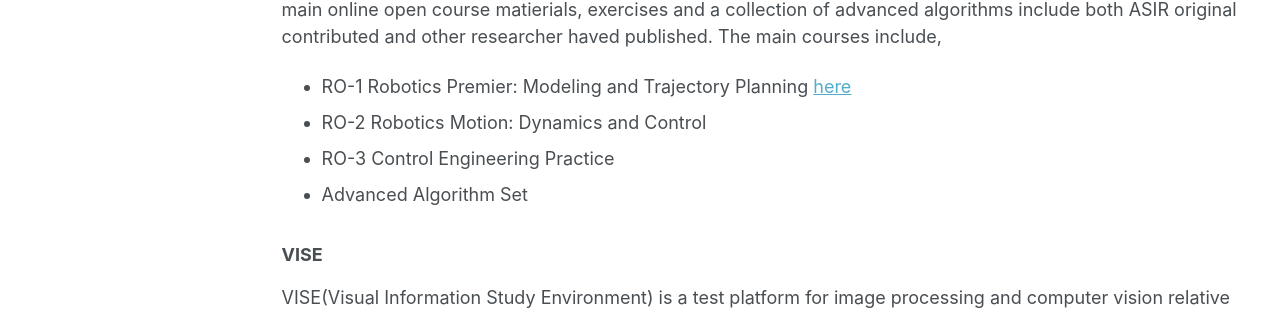
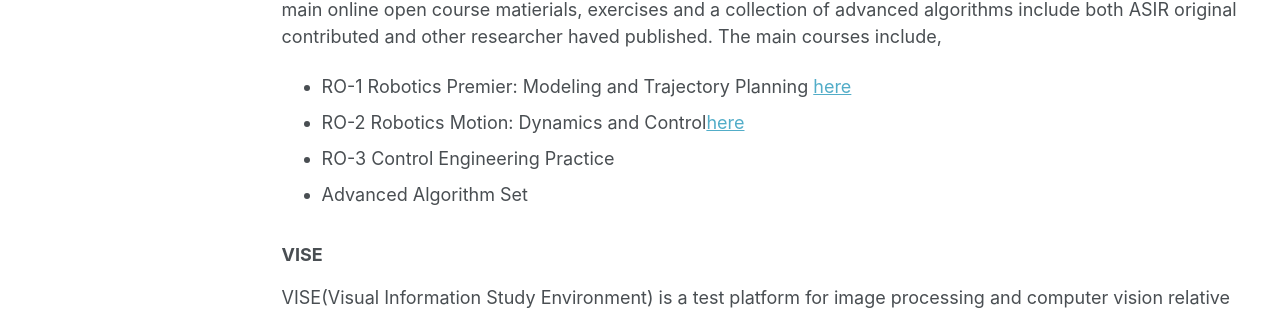
Before and after one commit to xiangwu/xiangwu.github.io, a Jekyll site: the page built from _pages/op.md, in a window 1280 px wide and 900 px high. Shown: the part 385-695 px from the top of the window. Built offline with Jekyll 4.4.1, drawn with Linux system fonts in a browser that asks for light colours.

Commit message:
Update op.md

```diff
--- a/_pages/op.md
+++ b/_pages/op.md
@@ -17,7 +17,7 @@ The projects are listed below:
 ROSE(Robotics Study Environment) is a simulation Environment based on Matlab and CoppeliaSim, includes three main online open course matierials, exercises and a collection of advanced algorithms include both ASIR original contributed and other researcher haved published.
 The main courses include,
 - RO-1 Robotics Premier: Modeling and Trajectory Planning [here](/teaching/ro1-2025)
-- RO-2 Robotics Motion: Dynamics and Control
+- RO-2 Robotics Motion: Dynamics and Control[here](/teaching/ro1-2025)
 - RO-3 Control Engineering Practice
 - Advanced Algorithm Set
 
```
